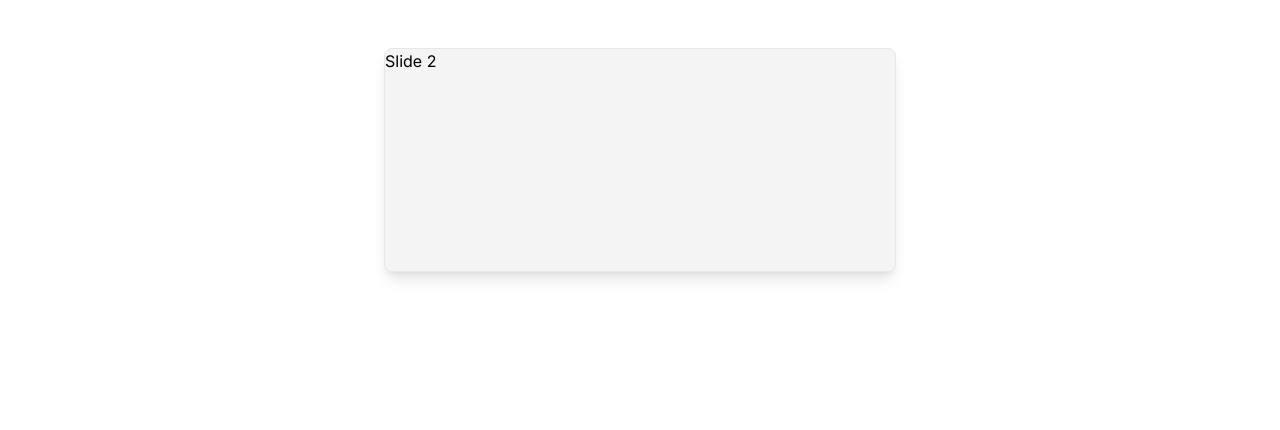
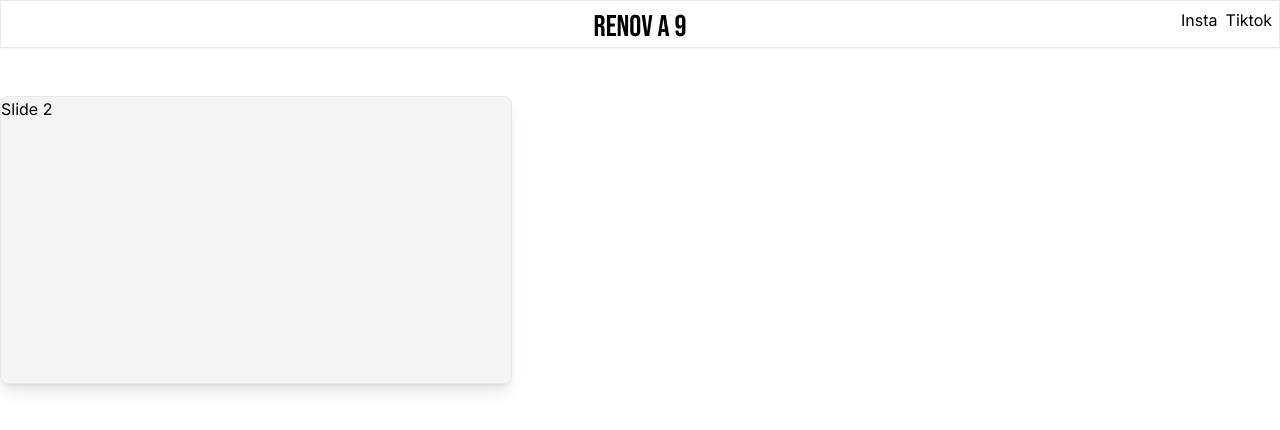
Before and after one commit to zinedinechami/renov_v1, a Next.js app: page / in a window 1280 px wide. Shown: the top 430 px of the page. Built offline with nearby package versions, Linux system fonts and the light colour scheme.

Commit message:
created header component

```diff
--- a/src/app/globals.css
+++ b/src/app/globals.css
@@ -1,3 +1,5 @@
+@import url("https://fonts.googleapis.com/css2?family=Bebas+Neue&display=swap");
+
 @tailwind base;
 @tailwind components;
 @tailwind utilities;
@@ -37,3 +39,8 @@ body {
   flex: 0 0 100%;
   min-width: 0;
 }
+
+.bebas-neue-regular {
+  font-family: "Bebas Neue", sans-serif;
+  font-style: normal;
+}
--- a/src/app/layout.tsx
+++ b/src/app/layout.tsx
@@ -5,7 +5,7 @@ import "./globals.css";
 const inter = Inter({ subsets: ["latin"] });
 
 export const metadata: Metadata = {
-  title: "Create Next App",
+  title: "Renov à 9",
   description: "Generated by create next app",
 };
 
--- a/src/app/page.tsx
+++ b/src/app/page.tsx
@@ -1,10 +1,14 @@
 import Image from "next/image";
+import Header from "@/components/header";
 import LandingPage from "@/pages/landing";
 
 export default function Home() {
   return (
     <>
-      <LandingPage />
+      <Header />
+      <main>
+        <LandingPage />
+      </main>
     </>
   );
 }
--- a/src/components/carousel.tsx
+++ b/src/components/carousel.tsx
@@ -8,7 +8,7 @@ export function Carousel() {
 
   return (
     <div
-      className="embla mx-auto mt-12 h-56 max-w-lg border rounded-lg bg-zinc-100 shadow-lg"
+      className="embla mt-12 h-72 max-w-lg border rounded-lg bg-zinc-100 shadow-lg"
       ref={emblaRef}
     >
       {" "}
--- a/src/components/header.tsx
+++ b/src/components/header.tsx
@@ -0,0 +1,19 @@
+export default function Header() {
+  return (
+    <>
+      <nav className="h-12 border shadow-sm ">
+        <h1 className="bebas-neue-regular text-center text-3xl pt-2 flex-col ">
+          RENOV A 9
+        </h1>
+        <div className="absolute top-2 right-0 gap-2">
+          <a className="pr-2" href="">
+            Insta
+          </a>
+          <a className="pr-2" href="">
+            Tiktok
+          </a>
+        </div>
+      </nav>
+    </>
+  );
+}
```
